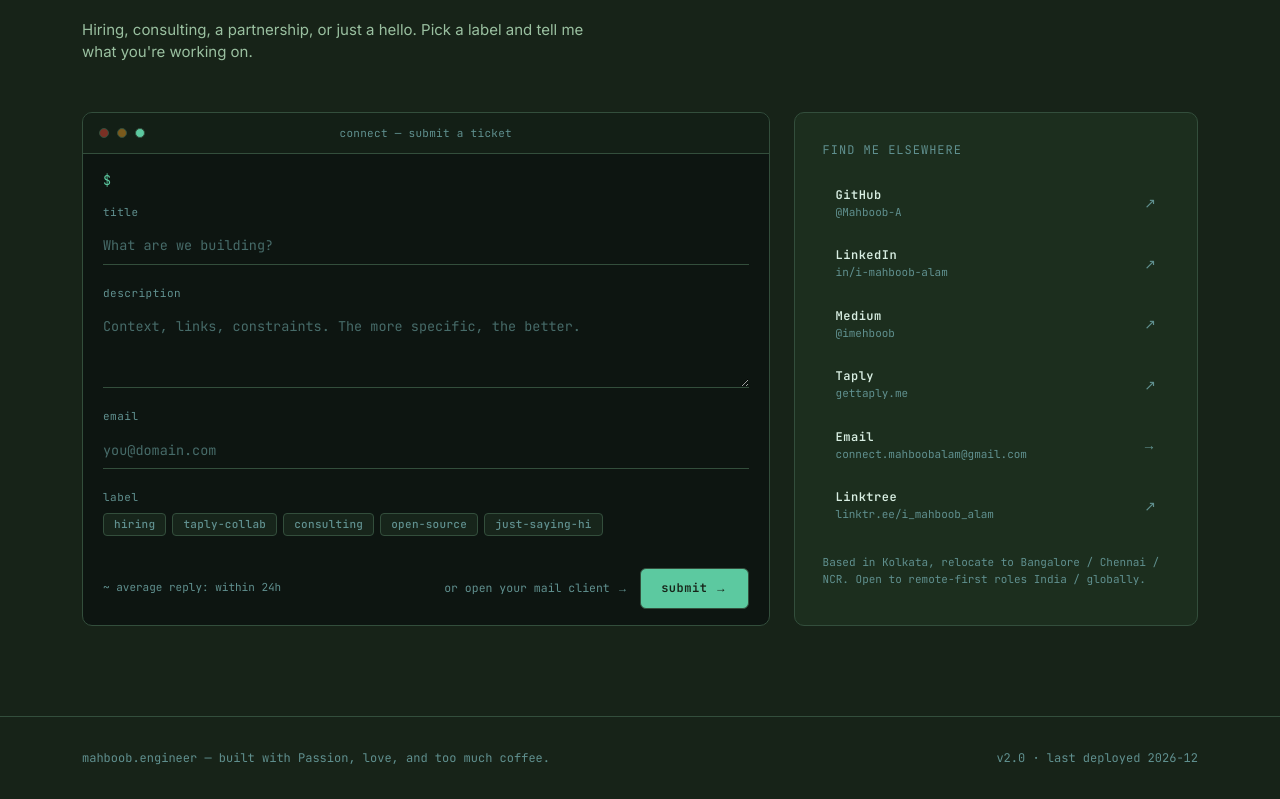
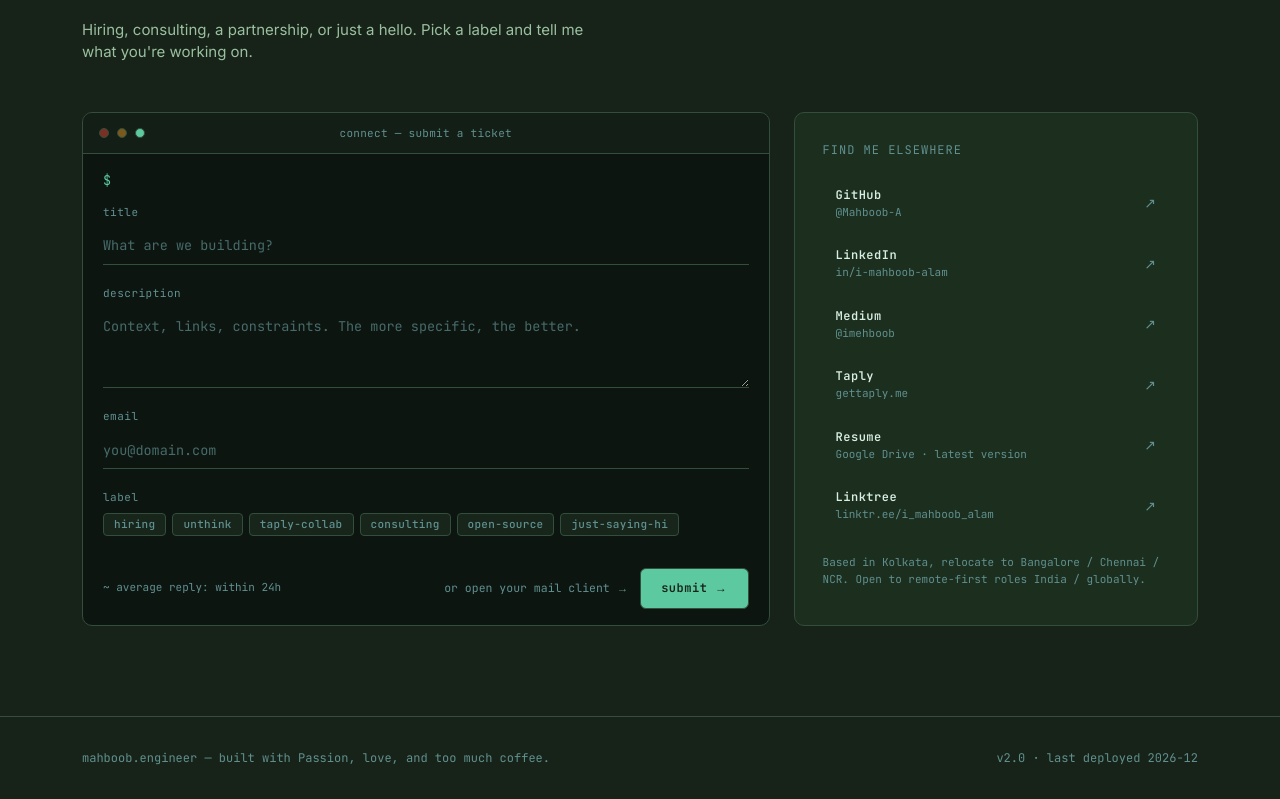
Before and after one commit to Mahboob-A/mahboob.engineer, a Next.js app: page / in a window 1280 px wide. Shown: the part 7236-8035 px from the top of the page. Built offline with nearby package versions, Linux system fonts and the light colour scheme; no server answers.

Commit message:
feat(contact): add unthink contact label and show Resume in landing contact section

```diff
--- a/components/sections/Contact.tsx
+++ b/components/sections/Contact.tsx
@@ -24,10 +24,9 @@ import { FadeUp } from "@/components/motion";
 
 export function Contact() {
   /* The landing version shows 5 quick-links (GitHub / LinkedIn / Medium /
-     Taply / Email). /contact shows 6 (adds Resume via Google Drive).
-     Slice the same registry here to keep this section compact. */
+     Taply / Resume). Email was removed in favor of Resume. */
   const landingLinks = DIRECT_LINKS.filter(
-    (l) => l.label !== "Resume",
+    (l) => l.label !== "Email",
   );
 
   return (
--- a/data/contact.ts
+++ b/data/contact.ts
@@ -241,6 +241,7 @@ export interface ContactLabel {
 
 export const CONTACT_LABELS: ContactLabel[] = [
   { key: "hiring", text: "hiring" },
+  { key: "unthink", text: "unthink" },
   { key: "taply-collab", text: "taply-collab" },
   { key: "consulting", text: "consulting" },
   { key: "open-source", text: "open-source" },
@@ -252,6 +253,8 @@ export const CONTACT_LABELS: ContactLabel[] = [
 export function bucketFor(key: string): ChipColor {
   switch (key) {
     case "hiring":
+      return "sage";
+    case "unthink":
       return "sage";
     case "taply-collab":
       return "mauve";
```
